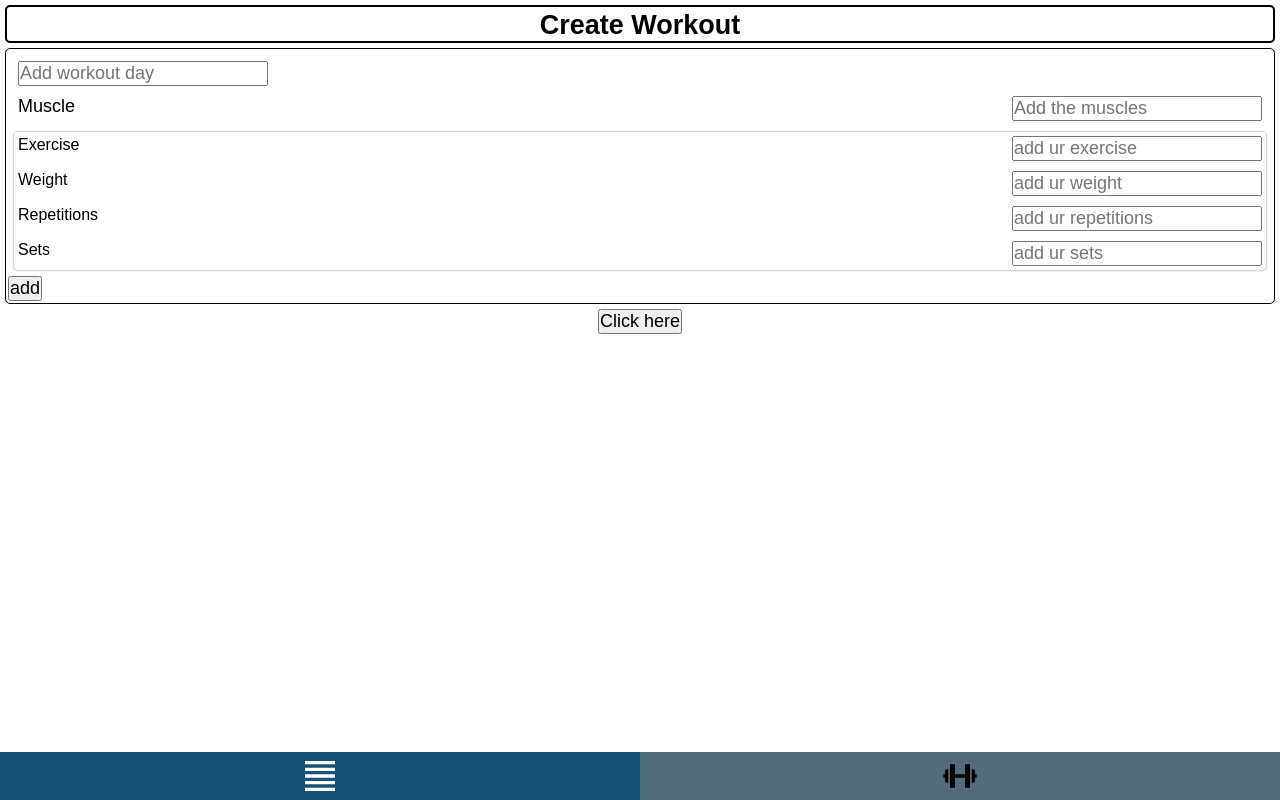
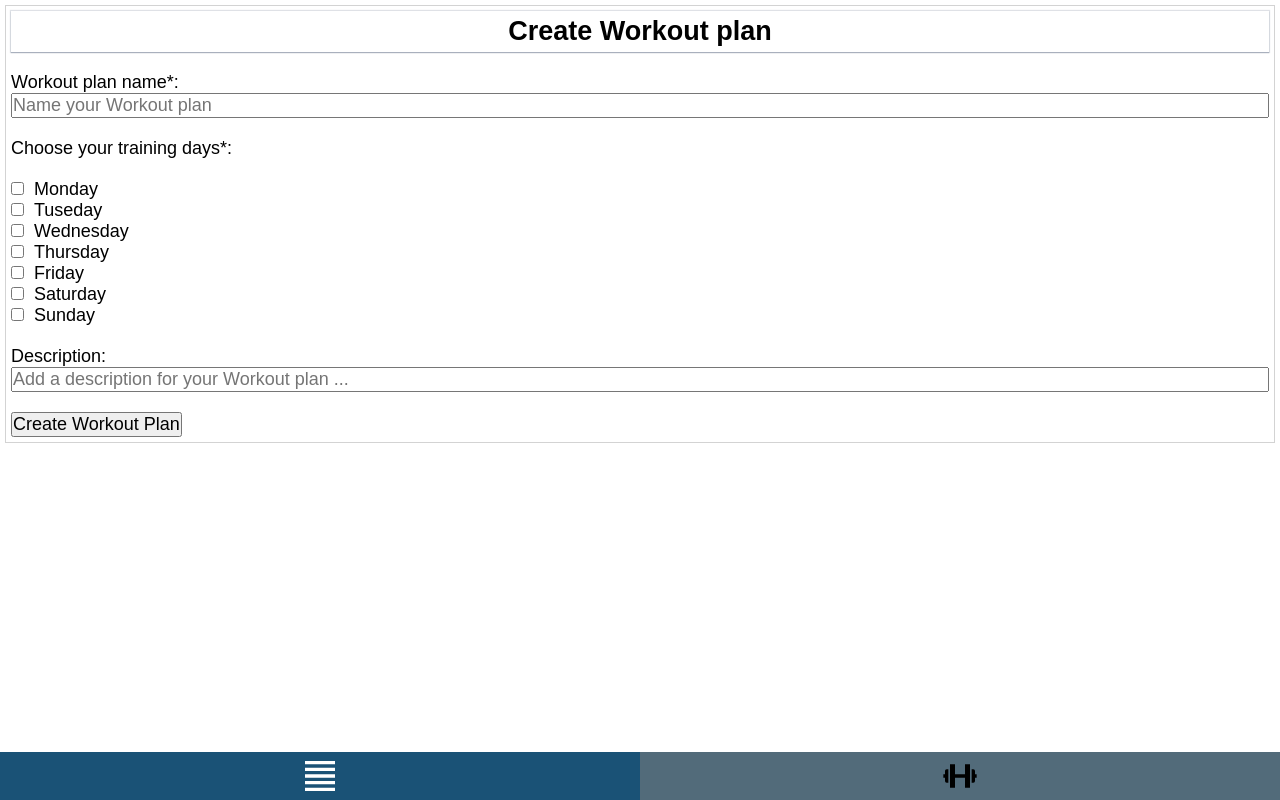
Before and after one commit to Zaid0307/capstone-project, a React (Create React App) app: page / in a window 1280 px wide. Built offline with nearby package versions, Linux system fonts and the light colour scheme.

Commit message:
add Fore page, add DayForm, add CreateForm

```diff
--- a/src/App.js
+++ b/src/App.js
@@ -4,15 +4,23 @@ import WorkoutplansPage from './Pages/WorkoutplansPage';
 import styled from 'styled-components';
 import { useLocalStorage } from 'usehooks-ts';
 import SimpleForm from './Components/SimpleForm';
+import CreateForm from './Components/CreateForm';
+import Form from './Pages/Form';
+import { useState } from 'react';
 
 export default function App() {
   const [data, setData] = useLocalStorage('data', []);
+
   const navigate = useNavigate();
-
   return (
     <div>
       <Routes>
-        <Route path="/" element={<SimpleForm onCreateCards={createCards} />} />
+        <Route
+          path="/"
+          element={
+            <Form />
+          } /* path="/" element={<SimpleForm onCreateCards={createCards} />}*/
+        />
         <Route
           path="/Workoutplans"
           element={<WorkoutplansPage data={data} />}
--- a/src/Components/Button.js
+++ b/src/Components/Button.js
@@ -1,3 +1,7 @@
-export default function Button({ name, type }) {
-  return <button type={type}>{name}</button>;
+export default function Button({ name, type, onClick }) {
+  return (
+    <button onClick={onClick} type={type}>
+      {name}
+    </button>
+  );
 }
--- /dev/null
+++ b/src/Components/CreateForm.js
@@ -0,0 +1,117 @@
+import { useState } from 'react';
+import Button from './Button';
+import styled from 'styled-components';
+
+export default function CreateForm({ handleSubmit }) {
+  return (
+    <PageBox>
+      <StyledCenterBox>
+        <h2 id="fromH2">Create Workout plan</h2>
+      </StyledCenterBox>
+
+      <form onSubmit={handleSubmit} autoComplete="off" aria-labelledby="fromH2">
+        <StyledInputBox>
+          <label htmlFor="nameOfWorkout">Workout plan name*:</label>
+
+          <StyledInput
+            /*onChange={onCheck}*/
+            name="workOutName"
+            required
+            maxLength="100"
+            id="nameOfWorkout"
+            type="text"
+            placeholder="Name your Workout plan"
+          />
+        </StyledInputBox>
+
+        <TitleCheckbox>Choose your training days*:</TitleCheckbox>
+
+        <StyledCheckBox>
+          <input name="monday" /*onChange={onCheck}*/ type="checkbox" />
+          <label>Monday</label>
+        </StyledCheckBox>
+
+        <StyledCheckBox>
+          <input name="tuseday" /*onChange={onCheck}*/ type="checkbox" />
+          <label>Tuseday</label>
+        </StyledCheckBox>
+
+        <StyledCheckBox>
+          <input name="wednesday" /*onChange={onCheck}*/ type="checkbox" />
+          <label>Wednesday</label>
+        </StyledCheckBox>
+
+        <StyledCheckBox>
+          <input name="thursday" /*onChange={onCheck}*/ type="checkbox" />
+          <label>Thursday</label>
+        </StyledCheckBox>
+
+        <StyledCheckBox>
+          <input name="friday" /*onChange={onCheck}*/ type="checkbox" />
+          <label>Friday</label>
+        </StyledCheckBox>
+
+        <StyledCheckBox>
+          <input name="saturday" /*onChange={onCheck}*/ type="checkbox" />
+          <label>Saturday</label>
+        </StyledCheckBox>
+
+        <StyledCheckBox>
+          <input name="sunday" /*onChange={onCheck}*/ type="checkbox" />
+          <label>Sunday</label>
+        </StyledCheckBox>
+
+        <StyledInputBox>
+          <label htmlFor="discripeUrPlan">Description:</label>
+          <StyledInput
+            //onChange={onChange}
+            name="description"
+            maxLength="200"
+            id="discripeUrPlan"
+            type="text"
+            placeholder="Add a description for your Workout plan ..."
+          />
+        </StyledInputBox>
+
+        <Button name="Create Workout Plan" onClick={handleSubmit} />
+      </form>
+    </PageBox>
+  );
+}
+
+//Styled-Component
+const PageBox = styled.div`
+  display: flex;
+  flex-direction: column;
+  border: 1px solid lightgray;
+  padding: 5px;
+  margin: 5px;
+`;
+
+const StyledCenterBox = styled.div`
+  display: flex;
+  width: 100%;
+  justify-content: center;
+  box-shadow: rgba(9, 30, 66, 0.25) 0px 1px 1px,
+    rgba(9, 30, 66, 0.13) 0px 0px 1px 1px;
+  padding: 5px;
+`;
+
+const TitleCheckbox = styled.p`
+  padding-bottom: 20px;
+`;
+
+const StyledInputBox = styled.div`
+  padding-top: 20px;
+  padding-bottom: 20px;
+`;
+
+const StyledInput = styled.input`
+  width: 100%;
+`;
+
+const StyledCheckBox = styled.div`
+  display: flex;
+  align-items: baseline;
+  gap: 10px;
+`;
--- /dev/null
+++ b/src/Components/DayForm.js
@@ -0,0 +1,72 @@
+import Button from './Button';
+import ScreenReaderOnly from './Styles/ScreenReaderOnly';
+
+export default function DayForm({ day }) {
+  return (
+    <>
+      <ScreenReaderOnly id="formSpan" Create your workout sessions />
+      <h2>{day}</h2>
+      <form
+        autoComplete="off"
+        aria-labelledby="formSpan"
+        //onSubmit={}
+      >
+        <div>
+          <p>mucels</p> <Button name="+" />
+          <p>0</p>
+          <Button name="-" />
+        </div>
+
+        <input
+          lable="Exercise"
+          id="exercise"
+          name="exercise"
+          required="required"
+          maxLenght={20}
+          type="text"
+          placeholder="add ur exercise"
+          //value=""
+          //onChange={}
+        />
+        <input
+          lable="Weight"
+          id="weight"
+          name="weight"
+          required="required"
+          maxLenght={5}
+          type="text"
+          placeholder="add your weight"
+          //value=""
+          //onChange={}
+        />
+        <input
+          lable="Repetitions"
+          id="repetitions"
+          name="repetitions"
+          required="required"
+          maxLenght={2}
+          type="text"
+          placeholder="add your repetitions"
+          //value=""
+          //onChange={}
+        />
+        <input
+          lable="Sets"
+          id="sets"
+          name="sets"
+          required="required"
+          maxLenght={2}
+          type="text"
+          placeholder="add your sets"
+          //value=""
+          //onChange={}
+        />
+        <Button
+          name="Save"
+          type="submit"
+          //onClick={}
+        />
+      </form>
+    </>
+  );
+}
--- a/src/Components/ExerciseInputs.js
+++ b/src/Components/ExerciseInputs.js
@@ -1,6 +1,6 @@
 import { useState } from 'react';
 import SpaceBetween from './Styles/SpaceBetween';
-import Button from './Button';
+import Button from './Styles/Button';
 import styled from 'styled-components';
 
 export default function ExerciseInputs() {
--- a/src/Components/SimpleForm.js
+++ b/src/Components/SimpleForm.js
@@ -1,7 +1,6 @@
 import styled from 'styled-components';
 import ScreenReaderOnly from './Styles/ScreenReaderOnly';
 import InputWrapper from './Styles/SpaceBetween';
-import Button from './Button';
 import Center from './Styles/Center';
 import { useState } from 'react';
 
--- /dev/null
+++ b/src/Pages/Form.js
@@ -0,0 +1,59 @@
+import CreateForm from '../Components/CreateForm';
+import { useState } from 'react';
+import DayForm from '../Components/DayForm';
+
+export default function Form() {
+  const [formInfo, setFormInfo] = useState([]);
+  const [days, setDays] = useState([
+    {
+      monday: '',
+      tuseday: '',
+      wednesday: '',
+      thursday: '',
+      friday: '',
+      saturday: '',
+      sunday: '',
+    },
+  ]);
+
+  console.log(formInfo);
+  console.log(days);
+
+  const selcetedDays = Object.keys(days).filter(obj => days[obj]);
+
+  return (
+    <>
+      {formInfo && <CreateForm handleSubmit={handleCreateForm} />}
+      {!formInfo && <p>no info here</p>}
+    </>
+  );
+
+  function handleCreateForm(event) {
+    event.preventDefault();
+    const { name, value } = event.target;
+    setDays({
+      ...days,
+      [name]: value,
+    });
+    setFormInfo({
+      ...formInfo,
+      [name]: value,
+    });
+  }
+
+  /*  function onCheck(event) {
+    const { name, checked } = event.target;
+    setDays({
+      ...days,
+      [name]: checked,
+    });
+  }
+
+  function onChange(event) {
+    const { name, value } = event.target;
+    setFormInfo({
+      ...formInfo,
+      [name]: value,
+    });
+  }*/
+}
--- a/src/Pages/WorkoutplansPage.js
+++ b/src/Pages/WorkoutplansPage.js
@@ -1,13 +1,14 @@
 import WorkoutPlans from '../Components/WorkoutPlans';
-
 export default function WorkoutplansPage({ data }) {
   return (
     <>
       {data.map(function (item, index) {
         return (
-          <div key={index}>
-            <WorkoutPlans item={item} />
-          </div>
+          <>
+            <div key={index}>
+              <WorkoutPlans item={item} />
+            </div>
+          </>
         );
       })}
     </>
```
